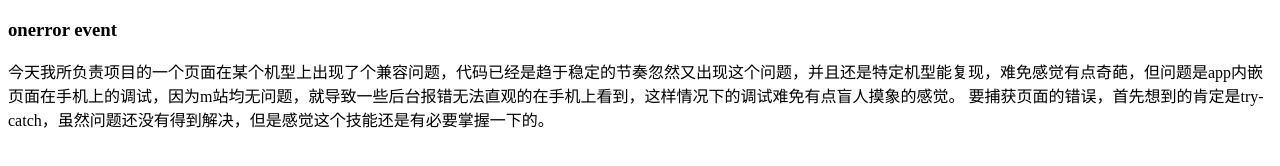
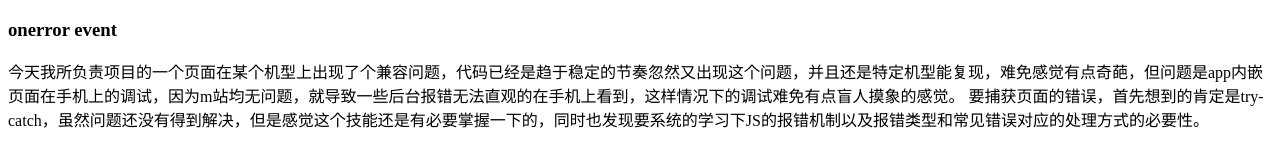
Before and after one commit to Dumengmeng/dailyNotes, a plain HTML site: page onerrorEvent.html in a window 1280 px wide. Drawn offline with Linux system fonts and the light colour scheme.

Commit message:
deal js error event

```diff
--- a/onerrorEvent.html
+++ b/onerrorEvent.html
@@ -9,7 +9,7 @@
     <h3>onerror event</h3>
     <p>
         今天我所负责项目的一个页面在某个机型上出现了个兼容问题，代码已经是趋于稳定的节奏忽然又出现这个问题，并且还是特定机型能复现，难免感觉有点奇葩，但问题是app内嵌页面在手机上的调试，因为m站均无问题，就导致一些后台报错无法直观的在手机上看到，这样情况下的调试难免有点盲人摸象的感觉。
-        要捕获页面的错误，首先想到的肯定是try-catch，虽然问题还没有得到解决，但是感觉这个技能还是有必要掌握一下的。
+        要捕获页面的错误，首先想到的肯定是try-catch，虽然问题还没有得到解决，但是感觉这个技能还是有必要掌握一下的，同时也发现要系统的学习下JS的报错机制以及报错类型和常见错误对应的处理方式的必要性。
     </p>
 
     <script>
```
